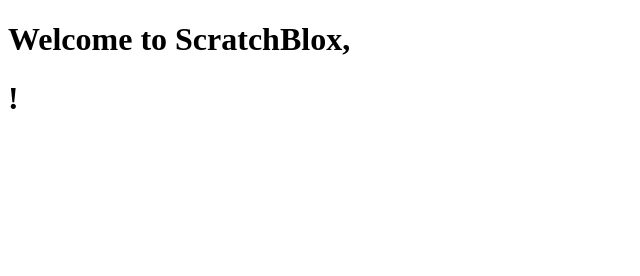
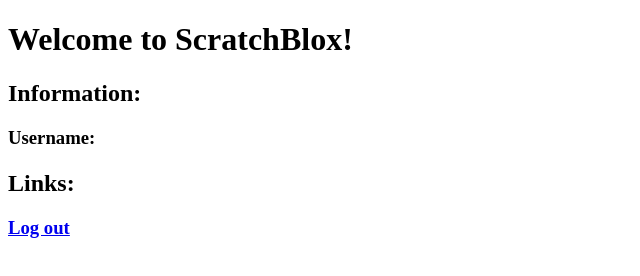
Before and after one commit to RodolfoNei/scratchblox, a plain HTML site: page home.html in a window 1280 px wide. Shown: the whole page, without its empty margins (0-640 px from the left). Drawn offline with Linux system fonts and the light colour scheme.

Commit message:
Update home.html

```diff
--- a/home.html
+++ b/home.html
@@ -7,6 +7,11 @@
 	  <link rel="shortcut icon" type="image/ico" href="https://content.scratchblox.tk/icon.ico">
   </head>
 	<body>
-		<h1>Welcome to ScratchBlox,</h1><h1 id="welcome"></h1><h1>!</h1>
+		<h1>Welcome to ScratchBlox!</h1>
+		<h2>Information:</h2>
+		<h3>Username:</h3>
+		<h4 id="welcome"></h4>
+		<h2>Links:</h2>
+		<h3><a href="https://auth.scratchblox.tk/account/logout">Log out</a>
 	</body>
 </html>
```
